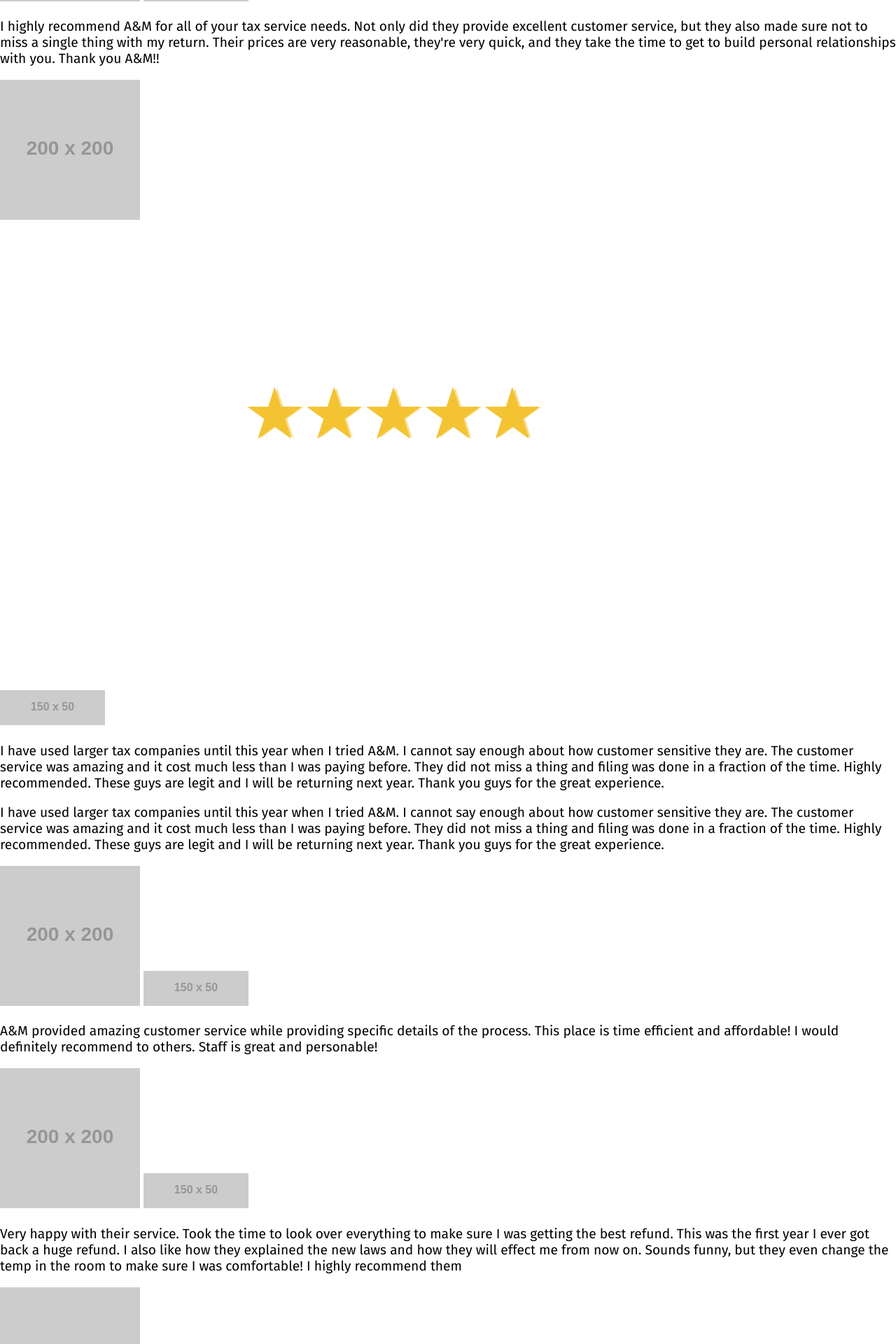
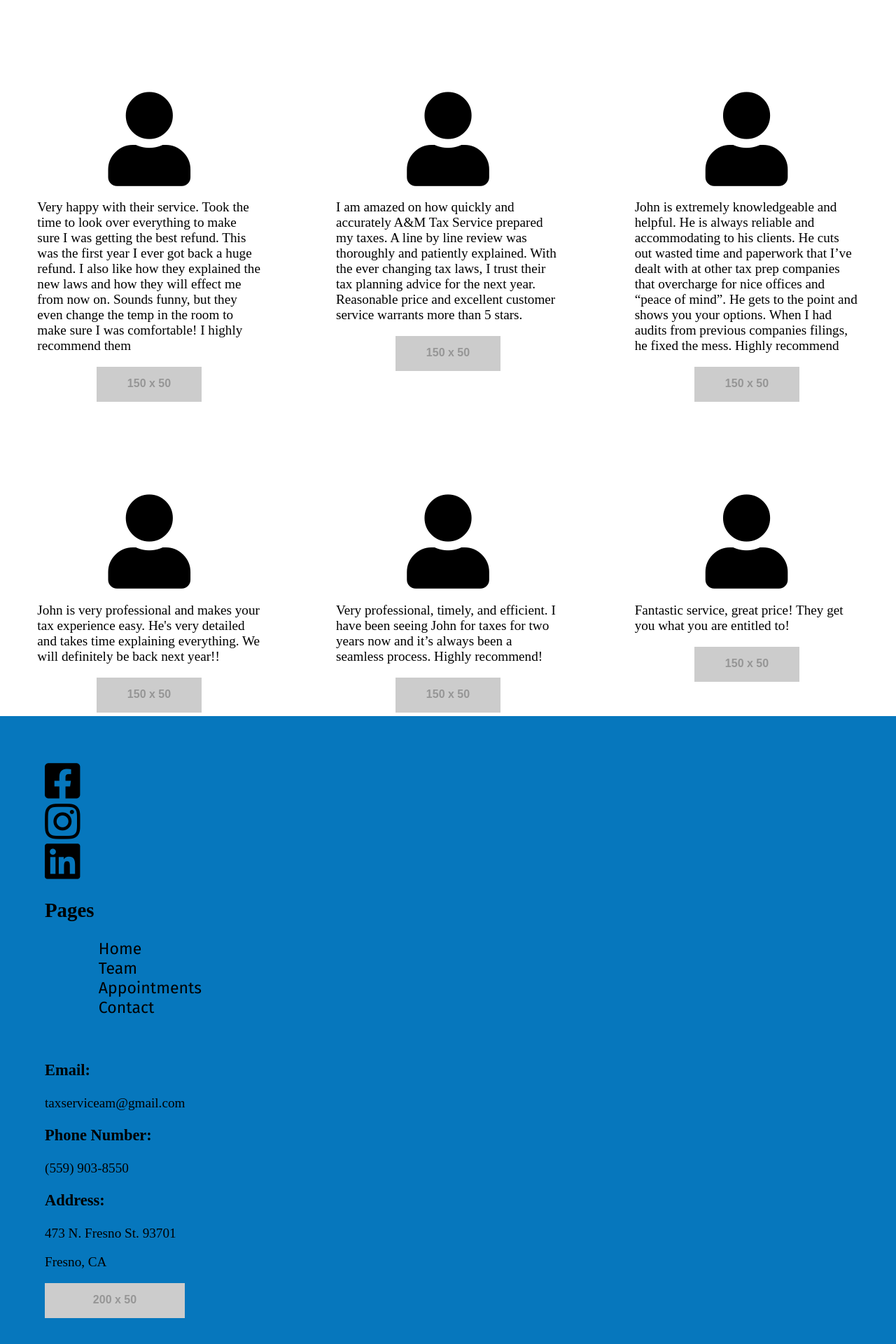
Before and after one commit to Jasmineb0112/Client-Project, a PHP site: page / in a window 1280 px wide; the page is wider, and only the part inside the window is pictured. Shown: the part 2584-4504 px from the top of that part at 70% size. Run offline with PHP 8.4, Linux system fonts and the light colour scheme; grey boxes labelled with a size stand in for pictures from a placeholder-image service; some libraries are stand-ins or nearby versions.

Commit message:
added footer and css

```diff
--- a/css/index.css
+++ b/css/index.css
@@ -1,12 +1,106 @@
-body{
+body {
     margin: 0;
     font-size: 1.2em;
+}
+img {
+    max-width: 100%;
+}
+.top {
+    background-color: rgb(255, 255, 255);
+    text-align: right;
+    padding:1em;
+    border-bottom: 2px solid rgb(6,119,189);
+}
+ul  {
+list-style: none;
+
+}
+ul > li {
+    display: inline-block;
+}
+ul> li> a {
+    text-decoration: none;
     color: black;
+    font-size: 1.2em;
+    padding-left: 1.6em;
     font-family: 'Fira Sans', sans-serif;
+
 }
+.box {
+    width: 90%;
+    justify-content: space-around;
+    justify-content: center;
+    font-size: 1.3em;
+     font-family: 'Raleway', sans-serif;
+    background-color: rgba(41, 211, 80, 0.55);
+    padding: 1.3em;
+}
+.tax {
+    font-family: 'Raleway', sans-serif;
+    font-size: 1.8em;
+    padding-top: 10%;
+}
+.flex-container {
+    display: flex;
+    justify-content: center;
+    justify-content: space-around;
+}
+.flex-foot {
+    flex: wrap;
+    flex-direction: column;
+}
+.flex {
+    flex: wrap;
 
+    flex: flex-start;
+}
+.float {
+    float: left;
+    max-width: 50%;
+}
+.contact {
+    width: 50%;
+}
+.sixty {
+    width: 60%;
+}
+.fifty {
+    width: 28%;
+    justify-content: space-around;
+    text-align: center;
+}
+.fourty {
+    width: 25%;
+    flex: flex-start;
+    justify-content: space-around;
+}
+.thirds {
+    width: 20%;
+    justify-content: space-around;
+    text-align: center;
+}
+.three {
+    width: 25%;
+    justify-content: space-around;
+    text-align: center;
+    padding-top: 10%;
+}
+.fas fa-user fa-7x{
+    color: blue;
+    font-size: 7em;
+
+}
+.left {
+    text-align: left;
+}
+.right {
+    text-align: right;
+}
+.forty {
+    width: 30%;
+}
 button {
-    background-color: rgb(214, 19, 124);
+    background-color: rgb(17, 177, 183);
     border: none;
     color: white;
     padding: 14px 15px;
@@ -14,3 +108,31 @@
     text-decoration: none;
     font-size: 16px;
 }
+.container {
+    position: relative;
+    text-align: center;
+    color: black;
+}
+.centered {
+    position: absolute;
+    top: 50%;
+    left: 50%;
+}
+.parallax {
+    background-image:url(/imgs/tax-temp.png);
+    min-height:400px;
+    background-attachment: fixed;
+  background-position: center;
+  background-repeat: no-repeat;
+  background-size: cover;
+}
+.foot {
+    background-color:  rgb(6,119,189);
+    justify-content: flex-start;
+    flex-direction: column;
+    padding: 5%;
+}
+.ten {
+    width: 10%;
+    flex: flex-start;
+}
--- a/index.php
+++ b/index.php
@@ -4,104 +4,194 @@
     <meta charset="UTF-8">
     <title>Home</title>
     <link rel="stylesheet" href="css/index.css">
-    <link href="https://fonts.googleapis.com/css?family=Fira+Sans" rel="stylesheet">
+    <link href="https://fonts.googleapis.com/css?family=Fira+Sans|Raleway" rel="stylesheet">
+    <link rel="stylesheet" href="https://use.fontawesome.com/releases/v5.8.2/css/all.css" integrity="sha384-oS3vJWv+0UjzBfQzYUhtDYW+Pj2yciDJxpsK1OYPAYjqT085Qq/1cq5FLXAZQ7Ay" crossorigin="anonymous">
 </head>
 <body>
 
- <div class="topnav">
+ <div class="top">
+          <img class="float" src="imgs/logo-2.jpg" alt="" width="128" height="76">
            <ul>
             <li><a href="index.php">Home</a></li>
-           <li><a href="rates.php">Rates</a></li>
+              <li><a href="team.php">Team</a></li>
            <li><a href="appointment.php">Appointments</a></li>
-            <li><a href="team.php">Team</a></li>
            <li><a href="contact.php">Contact</a></li>
            </ul>
     </div>
 <!-- goes at the top of the page-->
 
+<div class="flex-container">
+    <div class="flex sixty">
+
+            <p class="tax">	The best way to file your taxes in a great environment is with A&M Tax Service! Our representatives are dedicated to making your tax experience easy.
+</p>
+            <div class="right">
+                  <button>Find an Office</button><br>
+             </div>
+
+             </div>
     <div class="flex">
-
-        <p>Lorem ipsum dolor sit amet, consectetur adipisicing elit. Quis excepturi dolore explicabo et aspernatur provident voluptatum in ex reiciendis dolorum fugiat optio cumque laudantium, sunt aliquid itaque accusantium suscipit fugit.Lorem ipsum dolor sit amet, consectetur adipisicing elit. Recusandae sit illo nulla iusto perspiciatis, et, iure ea labore harum ducimus velit, esse quibusdam sed, ullam vitae facere alias pariatur nihil.Lorem ipsum dolor sit amet, consectetur adipisicing elit. In quasi consectetur ea temporibus obcaecati voluptatibus. Velit, rerum, cumque ipsam non sunt repudiandae! Quo sapiente provident explicabo beatae maxime, error corporis.Lorem ipsum dolor sit amet, consectetur adipisicing elit. Dolor voluptate autem deserunt perspiciatis. Ab eligendi maiores nobis sit consectetur facere nesciunt eos, distinctio veniam quaerat fuga, impedit voluptatem praesentium illo.Lorem ipsum dolor sit amet, consectetur adipisicing elit. Laborum id odit, voluptatum ipsum adipisci tempore soluta voluptatibus obcaecati pariatur iste tenetur a esse. Provident quia, nisi porro sequi ipsa eum!</p>
-         <button>Button</button><br>
+        <img src="imgs/home-temp.jpg" alt="">
+         <!--<img src="http://placehold.it/400x400" alt="replace me"> -->
 
 
 
-        <img src="http://placehold.it/400x400" alt="replace me">
+
           </div>
+</div>
+<img src="/imgs/tax-temp.png" alt="">
+<img src="/imgs/tax.jpg" alt="">
+<div class="parallax"></div>
 
 <!-- parallax goes here -->
- <img src="http://placehold.it/1890x400" alt="replace me">
+ <!--<img src="http://placehold.it/1890x400" alt="replace me"> -->
 
 <!-- steps to file -->
 <!-- the images are going to be icons-->
 <!--buttons , MAYBE-->
 
+
+   <div class="flex-container">
+        <div class="thirds">
+
+              <img src="http://placehold.it/150x150" alt="replace me">
+              <p class="left">Lorem ipsum dolor sit amet, consectetur adipisicing elit. Recusandae quisquam ipsa, iste ea nam aperiam culpa incidunt suscipit repellendus accusamus fugiat quidem fuga, est nulla, modi ad omnis repudiandae dolores?</p>
+
+          </div>
+
+
        <div class="thirds">
             <img src="http://placehold.it/150x150" alt="replace me">
+            <p class="left">Lorem ipsum dolor sit amet, consectetur adipisicing elit. Recusandae quisquam ipsa, iste ea nam aperiam culpa incidunt suscipit repellendus accusamus fugiat quidem fuga, est nulla, modi ad omnis repudiandae dolores?</p>
              </div>
+
        <div class="thirds">
-          <p>Lorem ipsum dolor sit amet, consectetur adipisicing elit. Recusandae quisquam ipsa, iste ea nam aperiam culpa incidunt suscipit repellendus accusamus fugiat quidem fuga, est nulla, modi ad omnis repudiandae dolores?Lorem ipsum dolor sit amet, consectetur adipisicing elit. Aliquid consequatur delectus omnis quas laudantium perferendis totam quae, saepe architecto alias facilis dicta, eaque qui nulla aut veniam non dolor suscipit.</p>
+             <img src="http://placehold.it/150x150" alt="replace me">
+            <p class="left">Lorem ipsum dolor sit amet, consectetur adipisicing elit. Recusandae quisquam ipsa, iste ea nam aperiam culpa incidunt suscipit repellendus accusamus fugiat quidem fuga, est nulla, modi ad omnis repudiandae dolores?</p>
+
         </div>
-<button>Hello</button>
-
-<img src="http://placehold.it/150x150" alt="replace me">
-<p>Lorem ipsum dolor sit amet, consectetur adipisicing elit. Recusandae quisquam ipsa, iste ea nam aperiam culpa incidunt suscipit repellendus accusamus fugiat quidem fuga, est nulla, modi ad omnis repudiandae dolores?Lorem ipsum dolor sit amet, consectetur adipisicing elit. Aliquid consequatur delectus omnis quas laudantium perferendis totam quae, saepe architecto alias facilis dicta, eaque qui nulla aut veniam non dolor suscipit.</p>
-<button>Hello</button>
-
-<img src="http://placehold.it/150x150" alt="replace me">
-<p>Lorem ipsum dolor sit amet, consectetur adipisicing elit. Recusandae quisquam ipsa, iste ea nam aperiam culpa incidunt suscipit repellendus accusamus fugiat quidem fuga, est nulla, modi ad omnis repudiandae dolores?Lorem ipsum dolor sit amet, consectetur adipisicing elit. Aliquid consequatur delectus omnis quas laudantium perferendis totam quae, saepe architecto alias facilis dicta, eaque qui nulla aut veniam non dolor suscipit.</p>
-<button>Hello</button>
-
+        </div>
 <!-- mission statement -->
-<p>Lorem ipsum dolor sit amet, consectetur adipisicing elit. Aspernatur esse eius ab maxime corporis, laborum voluptatem, id quasi ipsa blanditiis enim quam pariatur quos voluptates fugiat qui assumenda hic quod.Lorem ipsum dolor sit amet, consectetur adipisicing elit. Nesciunt, earum ad sapiente, expedita velit, architecto magnam minima reprehenderit, modi vero dolore. Delectus velit nulla ea magni ducimus perferendis suscipit amet!Lorem ipsum dolor sit amet, consectetur adipisicing elit. Veritatis consequatur, voluptas id, perferendis mollitia dignissimos unde iure laboriosam, molestiae repellat omnis, fugiat asperiores quae rerum! Quas inventore consectetur incidunt neque.Lorem ipsum dolor sit amet, consectetur adipisicing elit. Blanditiis nisi, nemo optio corporis dolorem, amet sint. Explicabo natus, doloremque voluptatibus neque, laudantium unde. Nulla nostrum maiores minima delectus, ea mollitia.Lorem ipsum dolor sit amet, consectetur adipisicing elit. Labore quasi quisquam repellendus dignissimos atque mollitia similique ducimus vitae, obcaecati placeat ad at saepe, id! Cumque voluptates, tenetur esse commodi voluptatum.</p>
-
+<div class="flex-container">
+    <div class="box">
+        <p>Our firm’s mission is to develop personal relationships with our clients and a commitment to service. We provide many services to our customers to make sure we give them the best care. Each client receives their own personal attention and time. We are timely and responsive to any questions you may have. Our representatives provide you with expert advice that is not only accurate, but also dependable. We offer individual, business, and tax resolution services! We believe our firm’s rapid growth is largely due to our personalized customer service.
+        </p>
+    </div>
+</div>
+<br>
 <!-- 9 customer reviews -->
 <!-- 9 customer reviews -->
 
 <!-- the images on the bottom of the images are the stars for the reviews-->
 
- <img src="http://placehold.it/200x200" alt="replace me">
+<div class="flex-container">
+         <div class="three">
+            <i class="fas fa-user fa-7x" ></i>
+                 <p class="left">I highly recommend A&M for all of your tax service needs.  Not only did they provide excellent customer service, but they also made sure not to miss a single thing with my return.  Their prices are very reasonable, they're very quick, and they take the time to get to build personal relationships with you.  Thank you A&M!!</p>
+                 <img src="/imgs/stars-temp.jpg" alt="">
+             <!--   <img src="http://placehold.it/200x50" alt="replace me"> -->
+         </div>
+
+            <div class="three">
+
+<span style="color:#2222c9;"><i class="fas fa-user fa-7x"></i>
+                    </span>                <p class="left">A&M provided amazing customer service while providing specific details of the process. This place is time efficient and affordable! I would definitely recommend to others. Staff is great and personable!
+                 <p>
                   <img src="http://placehold.it/150x50" alt="replace me">
-<p>I highly recommend A&M for all of your tax service needs.  Not only did they provide excellent customer service, but they also made sure not to miss a single thing with my return.  Their prices are very reasonable, they're very quick, and they take the time to get to build personal relationships with you.  Thank you A&#38M!!</p>
+         </div>
+    <div class="three">
+<i class="fas fa-user fa-7x"></i>
+        <p class="left">I have used larger tax companies until this year when I tried A&M. I cannot say enough about how customer sensitive they are. The customer service was amazing and it cost much less than I was paying before. They did not miss a thing and filing was done in a fraction of the time. Highly recommended. These guys are legit and I will be returning next year. Thank you guys for the great experience.</p>
+             <img src="http://placehold.it/150x50" alt="replace me">
+     </div>
+    </div>
 
- <img src="http://placehold.it/200x200" alt="replace me">
-  <img src="imgs/stars.PNG" alt="">
-   <img src="http://placehold.it/150x50" alt="replace me">
-<p>I have used larger tax companies until this year when I tried A&M. I cannot say enough about how customer sensitive they are. The customer service was amazing and it cost much less than I was paying before. They did not miss a thing and filing was done in a fraction of the time. Highly recommended. These guys are legit and I will be returning next year. Thank you guys for the great experience.</p>
-<p>I have used larger tax companies until this year when I tried A&#38M. I cannot say enough about how customer sensitive they are. The customer service was amazing and it cost much less than I was paying before. They did not miss a thing and filing was done in a fraction of the time. Highly recommended. These guys are legit and I will be returning next year. Thank you guys for the great experience.</p>
 
-     <img src="http://placehold.it/200x200" alt="replace me">
-       <img src="http://placehold.it/150x50" alt="replace me">
-<p>A&M provided amazing customer service while providing specific details of the process. This place is time efficient and affordable! I would definitely recommend to others. Staff is great and personable!
-<p>
-
-<img src="http://placehold.it/200x200" alt="replace me">
-  <img src="http://placehold.it/150x50" alt="replace me">
-<p>Very happy with their service. Took the time to look over everything to make sure I was getting the best refund. This was the first year I ever got back a huge refund. I also like how they explained the new laws and how they will effect me from now on.
+<div class="flex-container">
+   <div class="three">
+      <i class="fas fa-user fa-7x"></i>
+        <p class="left">Very happy with their service. Took the time to look over everything to make sure I was getting the best refund. This was the first year I ever got back a huge refund. I also like how they explained the new laws and how they will effect me from now on.
 
         Sounds funny, but they even change the temp in the room to make sure I was comfortable!
 
          I highly recommend them</p>
+        <img src="http://placehold.it/150x50" alt="replace me">
+   </div>
 
- <img src="http://placehold.it/200x200" alt="replace me">
+
+
+    <div class="three">
+         <i class="fas fa-user fa-7x"></i>
+             <p class="left">I am amazed on how quickly and accurately A&M Tax Service prepared my taxes.  A line by line review was thoroughly and patiently explained.  With the ever changing tax laws, I trust their tax planning advice for the next year.  Reasonable price and excellent customer service warrants more than 5 stars.</p>
            <img src="http://placehold.it/150x50" alt="replace me">
-<p>I am amazed on how quickly and accurately A&M Tax Service prepared my taxes.  A line by line review was thoroughly and patiently explained.  With the ever changing tax laws, I trust their tax planning advice for the next year.  Reasonable price and excellent customer service warrants more than 5 stars.</p>
+     </div>
 
-     <img src="http://placehold.it/200x200" alt="replace me">
+
+
+         <div class="three">
+            <i class="fas fa-user fa-7x"></i>
+                 <p class="left">John is extremely knowledgeable and helpful. He is always reliable and accommodating to his clients. He cuts out wasted time and paperwork that I’ve dealt with at other tax prep companies that overcharge for nice offices and “peace of mind”. He gets to the point and shows you your options. When I had audits from previous companies filings, he fixed the mess. Highly recommend</p>
                <img src="http://placehold.it/150x50" alt="replace me">
-<p>John is extremely knowledgeable and helpful. He is always reliable and accommodating to his clients. He cuts out wasted time and paperwork that I’ve dealt with at other tax prep companies that overcharge for nice offices and “peace of mind”. He gets to the point and shows you your options. When I had audits from previous companies filings, he fixed the mess. Highly recommend</p>
-<img src="http://placehold.it/200x200" alt="replace me">
+         </div>
+    </div>
+
+<div class="flex-container">
+   <div class="three">
+        <i class="fas fa-user fa-7x"></i>
+        <p class="left">John is very professional and makes your tax experience easy. He's very detailed and takes time explaining everything. We will definitely be back next year!!</p>
           <img src="http://placehold.it/150x50" alt="replace me">
-<p>John is very professional and makes your tax experience easy. He's very detailed and takes time explaining everything. We will definitely be back next year!!</p>
+    </div>
 
- <img src="http://placehold.it/200x200" alt="replace me">
+
+    <div class="three">
+         <i class="fas fa-user fa-7x"></i>
+             <p class="left">Very professional, timely, and efficient. I have been seeing John for taxes for two years now and it’s always been a seamless process. Highly recommend!</p>
                <img src="http://placehold.it/150x50" alt="replace me">
-<p>Very professional, timely, and efficient. I have been seeing John for taxes for two years now and it’s always been a seamless process. Highly recommend!</p>
+     </div>
 
-     <img src="http://placehold.it/200x200" alt="replace me">
+
+         <div class="three">
+            <i class="fas fa-user fa-7x"></i>
+                 <p class="left">Fantastic service, great price! They get you what you are entitled to!
+                 </p>
                <img src="http://placehold.it/150x50" alt="replace me">
-<p>Fantastic service, great price! They get you what you are entitled to!
-</p>
+         </div>
+</div>
+<div class="flex-foot">
+<div class="foot flex-container">
+ <footer>
+<div class="ten"><i class="fab fa-facebook-square fa-3x"></i></div>
+<div class="ten"><i class="fab fa-instagram fa-3x"></i></div>
+<div class="ten"><i class="fab fa-linkedin fa-3x"></i></div>
+
+<div class="fourty">
+    <h2>Pages</h2>
+    <ul>
+                <li><a href="index.php">Home</a></li>
+                 <br>
+                  <li><a href="team.php">Team</a></li>             <br>
+
+               <li><a href="appointment.php">Appointments</a></li>             <br>
+
+               <li><a href="contact.php">Contact</a></li>             <br>
+
+               </ul>
+</div>
+<br>
+
+<div class="fourty">
+    <h3>Email:</h3>
+    <p>taxserviceam@gmail.com</p>
+    <h3>Phone Number:</h3>
+    <p>(559) 903-8550</p>
+    <h3>Address:</h3>
+    <p>473 N. Fresno St. 93701</p>
+    <p>Fresno, CA</p>
+    <img src="http://placehold.it/200x50" alt="replace me">
+</div>
+</footer>
+ </div>
+    </div>
 <!--  -->
 
 
```
Lines whose indentation alone changed are shown as unchanged.
